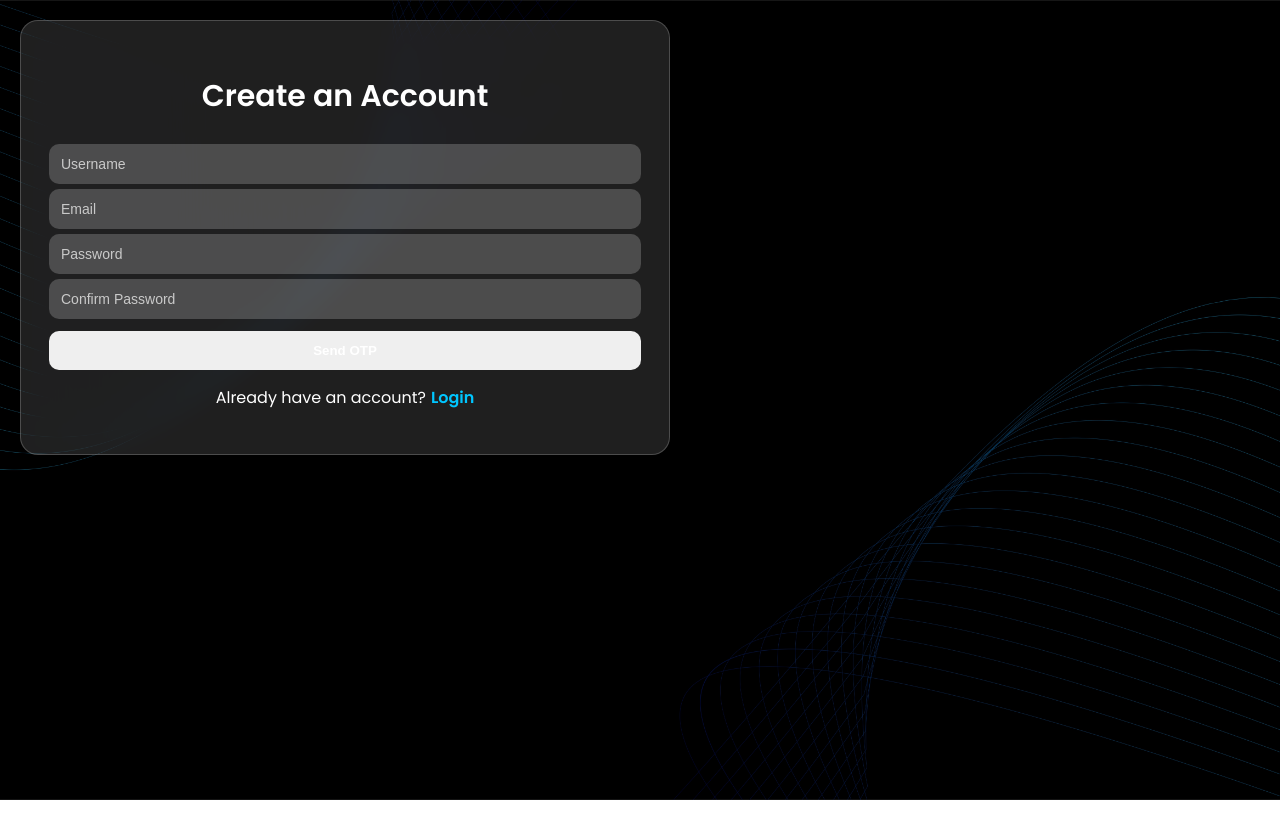
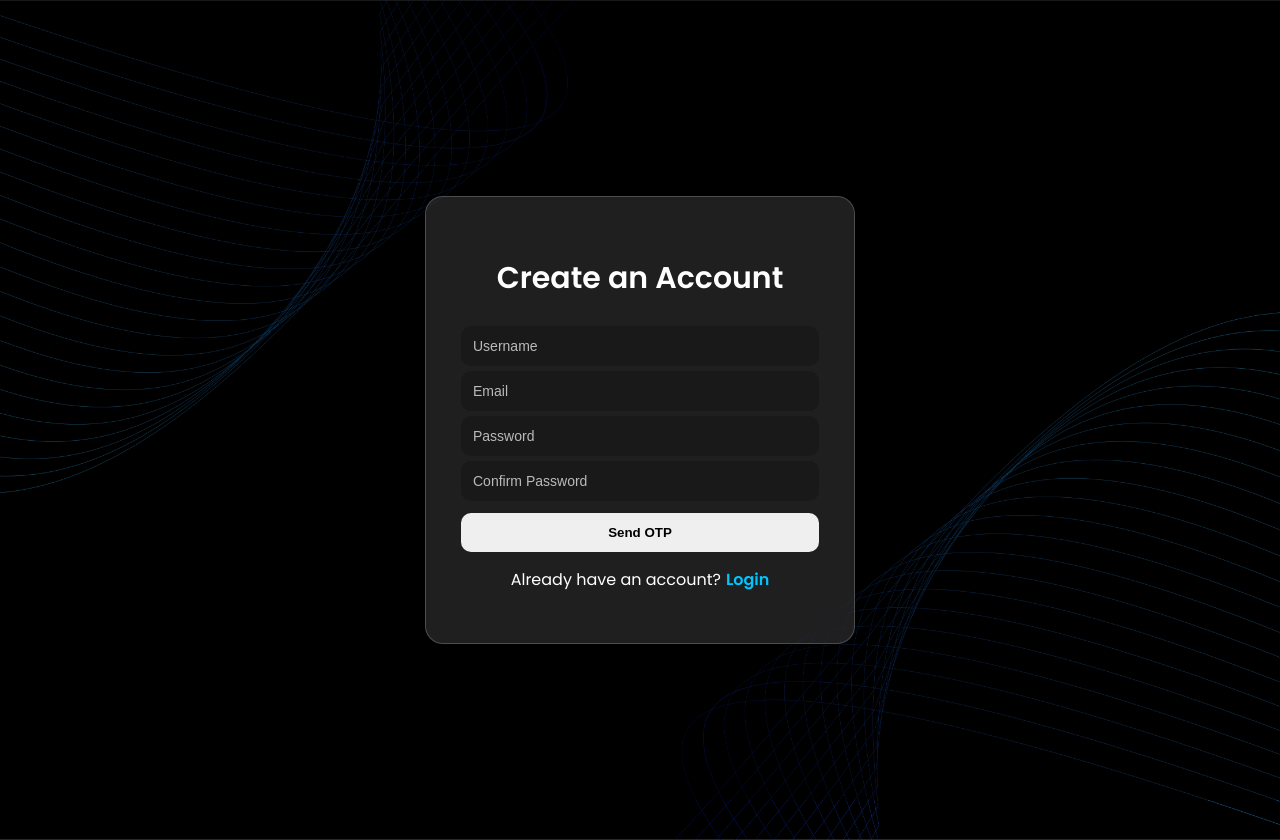
Before and after one commit to Gautham-004-kyro/student-grade-calculator, a React (Create React App) app in the folder frontend/: page /register in a window 1280 px wide. Before the commit the page ends 800 px from the top, so only its background shows below. Built offline with nearby package versions, Linux system fonts and the light colour scheme.

Commit message:
updated reg page

```diff
--- a/frontend/src/pages/Register.js
+++ b/frontend/src/pages/Register.js
@@ -166,8 +166,8 @@ function Register() {
 
 
   return (
-
-    <div className="container">
+<div className="register-page">
+    <div className="register-container">
 
       <h2 className="title">
         Create an Account
@@ -319,6 +319,7 @@ function Register() {
       )}
 
     </div>
+</div>
   );
 }
 
--- a/frontend/src/styles.css
+++ b/frontend/src/styles.css
@@ -203,9 +203,9 @@ input {
 
   outline: none;
 
-  background: rgba(255,255,255,0.2);
+  background: rgba(0, 0, 0, 0.2);
 
-  color: rgb(255,255,255);
+  color: rgb(255, 255, 255);
 
   font-size: 14px;
 }
@@ -231,7 +231,7 @@ button {
 
   border: none;
 
-  color: white;
+  color: rgb(0, 0, 0);
 
   font-weight: bold;
 
@@ -669,3 +669,71 @@ th {
 
   transform: scale(1.03);
 }
+
+.register-page {
+
+  width: 100%;
+
+  min-height: 100vh;
+
+  display: flex;
+
+  justify-content: center;
+
+  align-items: center;
+}
+
+.register-container {
+
+  width: 430px;
+
+  padding: 35px;
+
+  border-radius: 18px;
+
+  background: rgba(255,255,255,0.12);
+
+  backdrop-filter: blur(15px);
+
+  box-shadow: 0 8px 32px rgba(0,0,0,0.3);
+
+  border: 1px solid rgba(255,255,255,0.2);
+
+  text-align: center;
+}
+
+.register-btn {
+
+  width: 100%;
+
+  padding: 12px;
+
+  margin-top: 15px;
+
+  border: none;
+
+  border-radius: 10px;
+
+  background: linear-gradient(
+    45deg,
+    #00c6ff,
+    #0072ff
+  );
+
+  color: rgb(0, 0, 0);
+
+  font-size: 16px;
+
+  font-weight: 600;
+
+  cursor: pointer;
+
+  transition: 0.3s;
+}
+
+
+
+.register-btn:hover {
+
+  transform: scale(1.03);
+}
```
